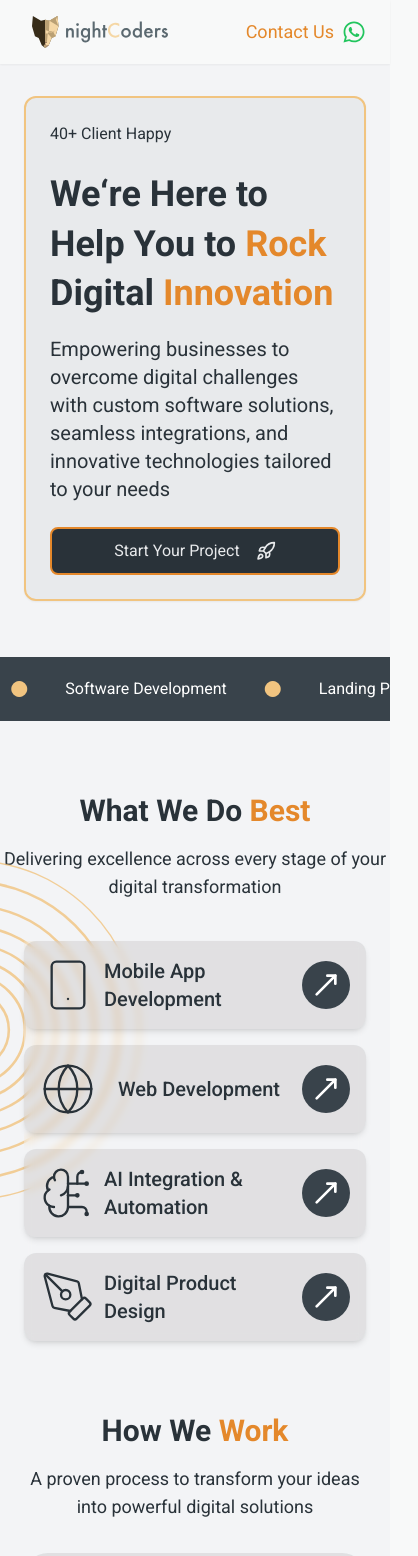
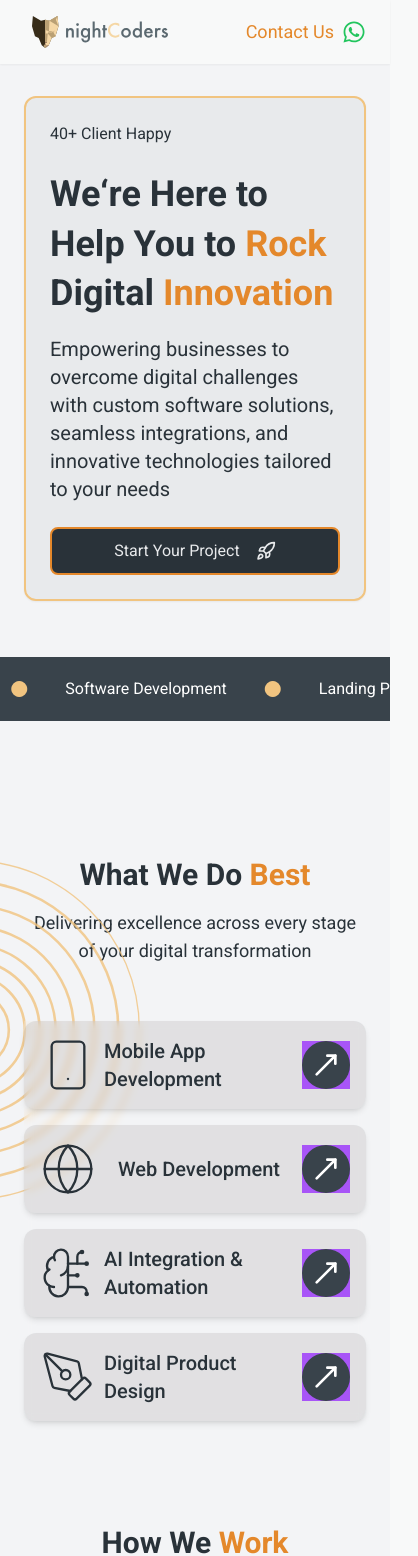
Before and after one commit to nightcoders-studio/landing-page, a React (Vite) app: page / in a window 390 px wide. Shown: the top 1556 px of the page, 418 px wide, since content can reach past the window. Built offline with nearby package versions, Linux system fonts and the light colour scheme.

Commit message:
checkpoin untuk layout whtwedobest

```diff
--- a/src/components/WhatWeDoBest.jsx
+++ b/src/components/WhatWeDoBest.jsx
@@ -60,12 +60,14 @@ const WhatWeDoBest = () => {
   ];
 
   return (
-    <div id="whatWeDoBestWrapper" >
-      <Spacer className={"sm:h-14 lg:block lg:h-20"} />
+    <div id="whatWeDoBestWrapper" className="hidden sm:flex sm:flex-col sm:items-center sm:w-full sm:mt-8 sm:gap-8 xl:w-screen lg:w-screen lg:px-4 ">
+      <Spacer className={"sm:h-14 lg:block lg:h-10"} />
       {/* Header */}
-      <div id="whatWeDoBestContainer" className="sm:flex sm:flex-col xl:w-full xl:px-4 sm:items-center">
-        <div className="flex flex-col px-0 lg:w-auto lg:px-16 sm:px-7 md:px-7 sm:items-center sm:mx-0 sm:text-center md:flex md:flex-row md:items-center md:gap-8 md:text-left">
-          <h1 className="sm:text-3xl md:text-2xl w-screen font-semibold flex-[40%] lg:text-4xl lg:text-left lg:pr-8 z-10">
+
+
+      {/* Header */}
+      <div className="flex flex-col w-screen px-0 lg:w-screen lg:px-16 sm:px-7 md:px-7 sm:items-center sm:mx-0 sm:text-center md:flex md:flex-row md:items-center md:gap-8 md:text-left howWeWork-Container">
+        <h1 className="sm:text-3xl md:text-2xl w-screen font-semibold flex-[40%] lg:text-4xl lg:text-left lg:pr-8">
           What We Do <span>Best</span>
         </h1>
         <Spacer className="md:hidden" />
@@ -74,7 +76,6 @@ const WhatWeDoBest = () => {
           Delivering excellence across every stage of your digital transformation
         </h4>
       </div>
-        <Spacer />
 
       {/* Vector Background */}
       <img
@@ -132,13 +133,13 @@ const WhatWeDoBest = () => {
 
                     {/* Arrow Section */}
                     <div
-                        className={`transition-transform duration-700 ease-in-out ${activeItem === item.id
+                      className={`container-arrow flex top-0 bg-purple-500 transition-transform duration-700 ease-in-out  ${activeItem === item.id
                         ? "rotate-[1deg] transition-transform duration-700"
                         : "rotate-10 transition-transform duration-700"
                         }`}
                     >
                       {activeItem === item.id ? (
-                          <MoveDownRight className="sm:w-12 sm:h-12 sm:p-2 text-text-default-secondary bg-bg-default-secondary sm:rounded-full" />
+                        <MoveDownRight className=" sm:w-12 sm:h-12 sm:p-2 text-text-default-secondary bg-bg-default-secondary sm:rounded-full" />
                       ) : (
                         <MoveUpRight className="text-white sm:w-12 sm:h-12 sm:p-2 bg-bg-default-tertiary sm:rounded-full" />
                       )}
@@ -146,36 +147,50 @@ const WhatWeDoBest = () => {
                   </Accordion.Trigger>
                 </Accordion.Header>
 
-                  <div className="flex flex-wrap containerAccordionContent max-w-screen bg-slate-400 Container-containerAccordionContent lg:justify-center lg:items-center">
+                {/* Accordion Content start */}
+                <div className="flex flex-wrap max-w-full containerAccordionContent lg:justify-center lg:items-center">
                   <Accordion.Content className="sm:p-4 sm:pb-10 transition-all duration-500 sm:max ease-in-out data-[state=open]:animate-fade-in data-[state=closed]:animate-fade-out lg:pt-0 lg:flex-2 lg:items-center containerAccordionContent lg:max-w-full">
-                      <p className="bg-red-400 sm:pt-4 sm:pb-8 sm:text-xl text-text-default sm:font-normal md:w-[100%] md:overflow-none subTitle-wrapper md:text-lg lg:hidden">
+
+                    {/* SubTitle pada layar kecil */}
+                    <p className="sm:flex bg-red-400 sm:pt-4 sm:pb-8 sm:text-xl text-text-default sm:font-normal md:w-[100%] md:overflow-none subTitle-wrapper md:text-lg lg:hidden">
                       {item.subTitle}
                     </p>
 
                     {/* Content Container */}
-                      <div className="items-center w-screen grid-cols-3 bg-green-300 sm:flex lg:grid container-contentItem ">
-                        <div className="items-center justify-center col-start-2 bg-orange-300 xl:flex wrapper-contentItem sm:py-4 xl:p-0">
-                          <ul className="w-full space-y-4 xl:flex xl:flex-row xl:gap-4 lg:text-left md:text-center lg:items-start sm:space-y-2">
+                    <div className="flex flex-col bg-green-300 sm:w-full lg:grid lg:grid-cols-3 lg:gap-4 sm:gap-4 sm:flex-col container-contentItem">
+
+                      {/* Content Item */}
+                      <div className="bg-orange-300 lg:col-start-2 sm:py-4 lg:p-0 container-pill-content-item">
+
+                        {/* List Wrapper */}
+                        <ul className="w-full space-y-4 lg:flex lg:flex-row lg:gap-4 sm:space-y-2 wrapper-pill-content-item">
+
+                          {/* Loop for content items */}
                           {item.content.map((contentItem, index) => (
                             <li
                               key={index}
-                                className="flex items-center h-10 bg-blue-300 flex-nowrap sm:p-4 sm:text-text-default sm:text-lg sm:font-normal sm:rounded-2xl md:text-base"
+                              className="flex items-center bg-blue-300 pill-content-item sm:py-1 sm:px-2 sm:text-text-default sm:text-base sm:font-normal sm:rounded-2xl lg:w-full md:text-base"
                             >
                               {contentItem}
                             </li>
                           ))}
+
                         </ul>
                       </div>
+
                     </div>
+                    {/* Content Container End */}
+
                   </Accordion.Content>
                 </div>
+
+                {/* End of Accordion Content */}
 
               </Accordion.Item>
             ))}
           </Accordion.Root>
         </div>
         {/* 👆habis code accordion */}
-        </div>
       </div>
       <Spacer />
     </div>
```
Lines whose indentation alone changed are shown as unchanged.
